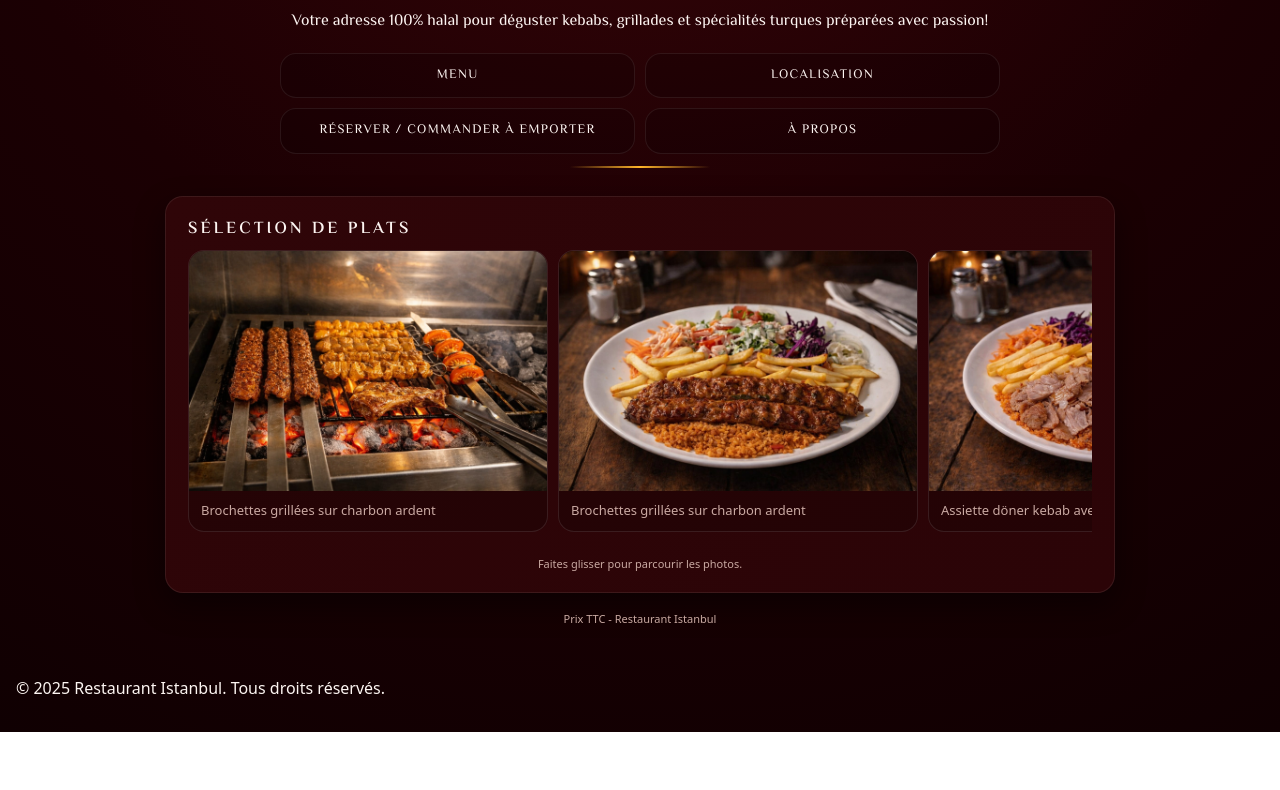
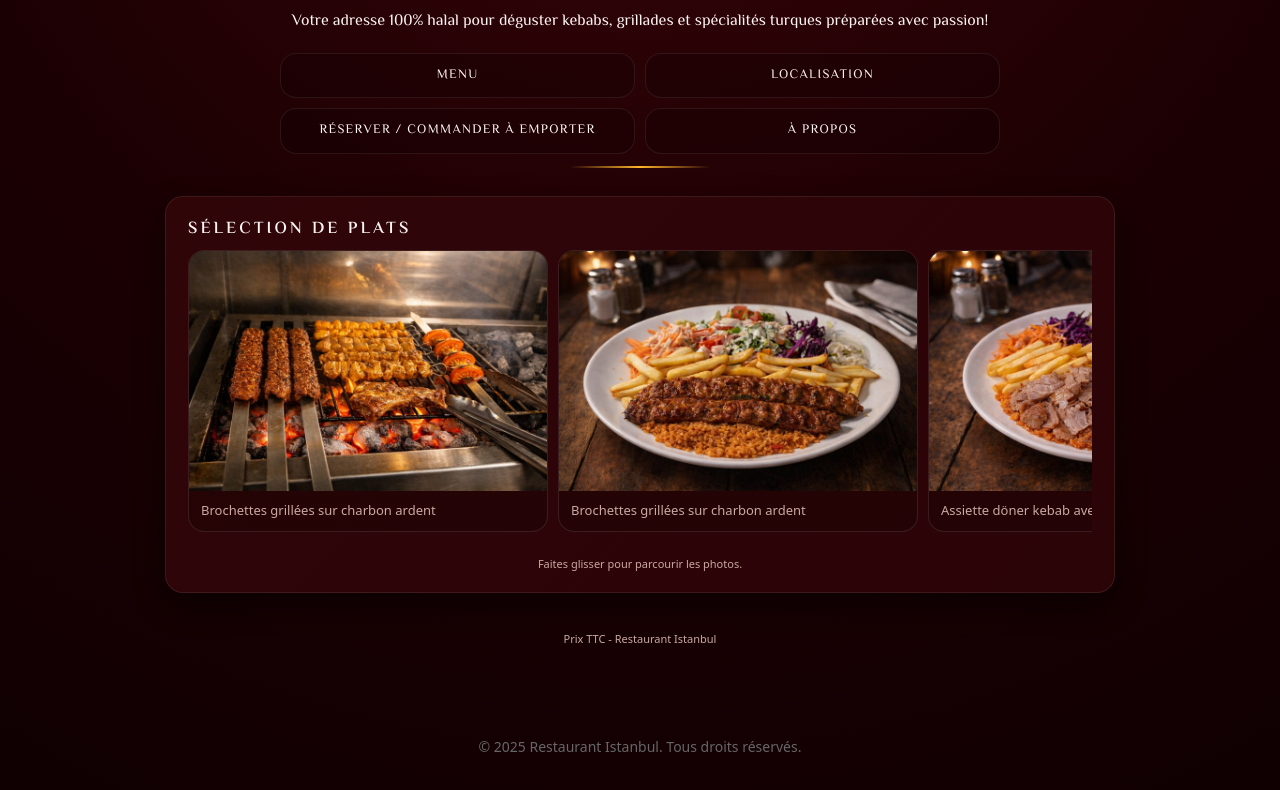
Before and after one commit to RestaurantIstanbul/Menu, a plain HTML site: page index.html in a window 1280 px wide. Shown: the part 336-1126 px from the top of the page. Before the commit the page ends 1068 px from the top, so only its background shows below. Drawn offline with Linux system fonts and the light colour scheme.

Commit message:
Update index.html

```diff
--- a/index.html
+++ b/index.html
@@ -536,8 +536,13 @@
   margin-bottom: 14px; /* 👈 alttaki yazıyla mesafe */
 }
 
-
-}
+  footer {
+    text-align: center;
+    font-size: 14px;
+    color: #666;
+    margin-top: 40px;
+    padding: 20px 0;
+  }
 
   </style>
 </head>
```
